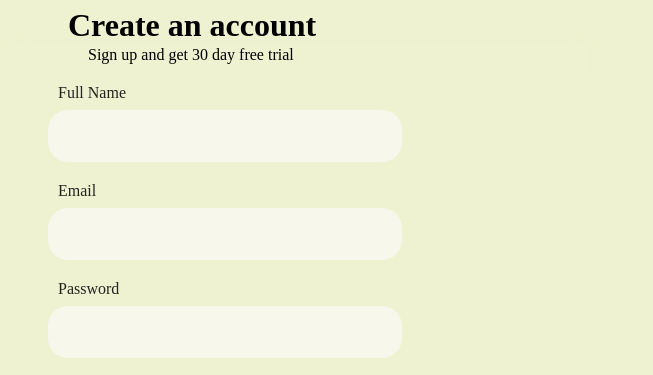
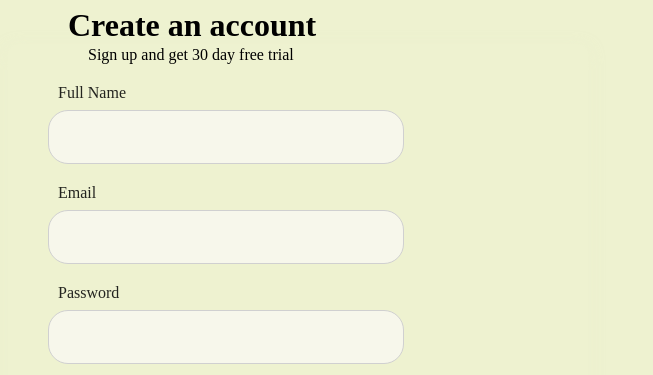
Before and after one commit to CatchPromise/crextia-registration-page, a plain HTML site: page src/index.html in a window 1280 px wide. Shown: the part 120-495 px from the top of the page, 0-653 px from the left. Drawn offline with Linux system fonts and the light colour scheme.

Commit message:
Added a meta tags and changed the border syntax in the css file

```diff
--- a/src/index.html
+++ b/src/index.html
@@ -2,6 +2,7 @@
 <html>
 
 <head>
+    <meta name="viewport" content="width=device-width, initial-scale=1">
     <title>Crextio Login Page</title>
     <link rel="stylesheet" href="styles.css">
 </head>
--- a/src/styles.css
+++ b/src/styles.css
@@ -55,7 +55,7 @@ span {
     background-color: #f7f7eb;
     margin-top: -10px;
     border-radius: 20px;
-    border: none;
+    border: 1px solid #d0d0d0;
 }
 
 .btn {
```
